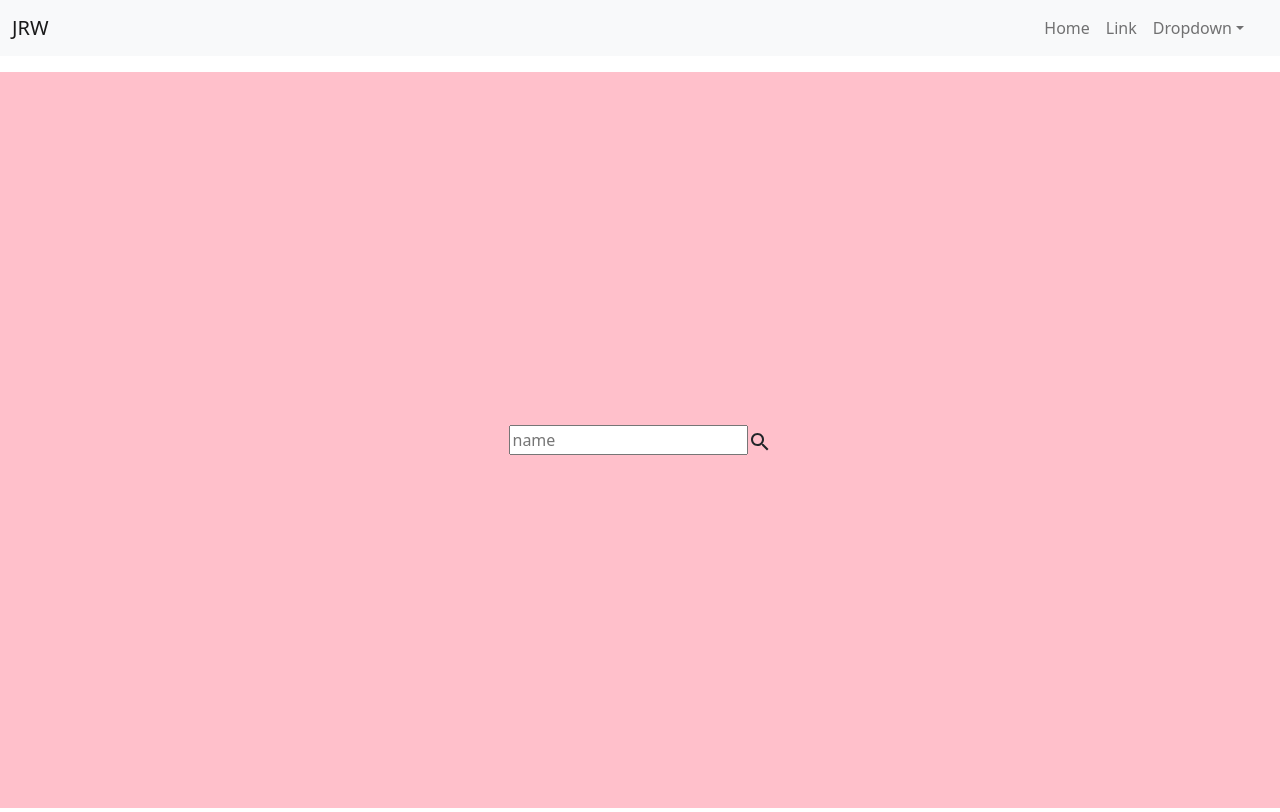
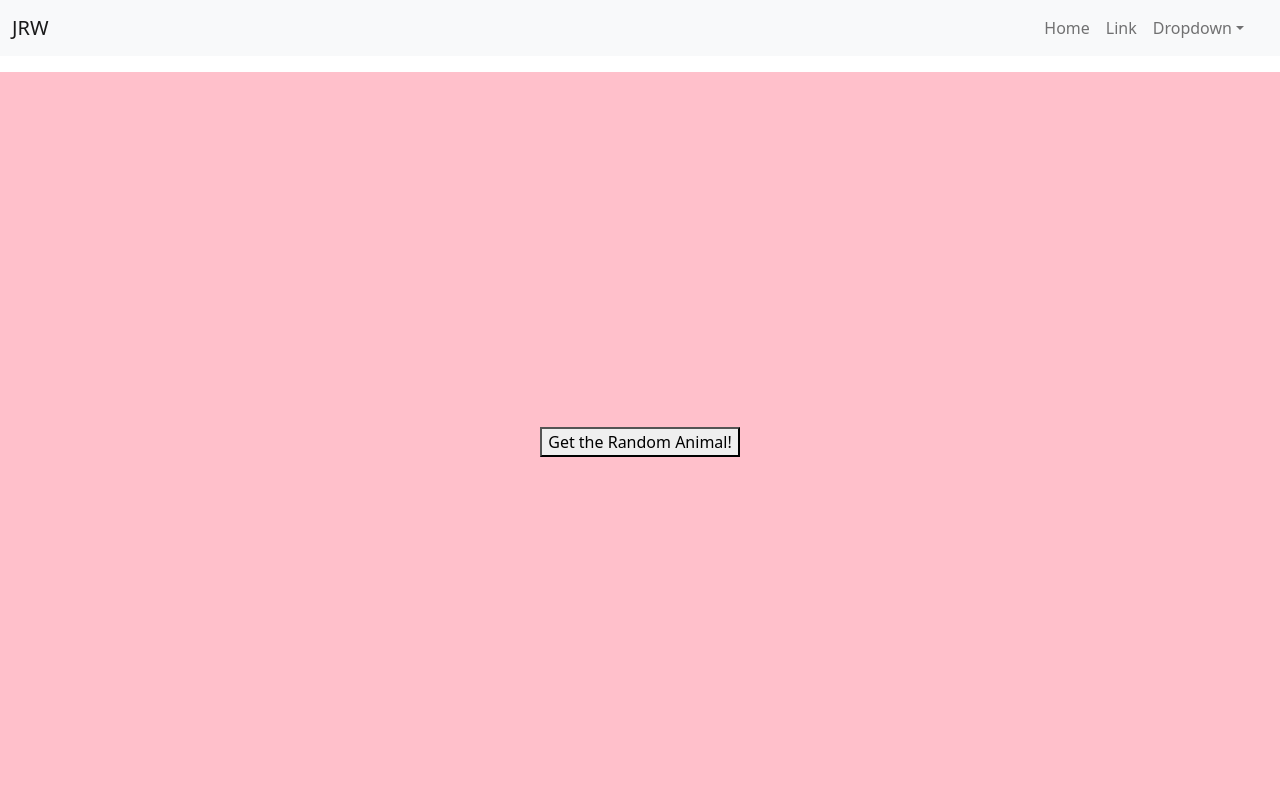
Before and after one commit to vpsxkqktm/Msa-Phase2-FrontEnd, a React (Create React App) app: page / in a window 1280 px wide. Built offline with nearby package versions, Linux system fonts and the light colour scheme.

Commit message:
Change API to random animals and add more div on the top of the div

```diff
--- a/package.json
+++ b/package.json
@@ -16,6 +16,7 @@
     "@types/react-dom": "^18.0.6",
     "axios": "^0.27.2",
     "bootstrap": "^5.2.0",
+    "cors": "^2.8.5",
     "pokenode-ts": "^1.16.0",
     "react": "^18.2.0",
     "react-bootstrap": "^2.4.0",
--- a/src/App.tsx
+++ b/src/App.tsx
@@ -5,6 +5,8 @@ import React, { useState } from "react";
 import 'bootstrap/dist/css/bootstrap.css'
 import { display } from "@mui/system";
 import SearchIcon from '@mui/icons-material/Search';
+import zIndex from "@mui/material/styles/zIndex";
+import { Hidden } from "@mui/material";
 
 
 function App() {
@@ -12,16 +14,10 @@ function App() {
   const [userId, setUserId] = useState("");
 
   function t() {
-    axios.get("https://friends.roblox.com/v1/users/" + userId + "/friends",
-    {headers: {
-      'Access-Control-Allow-Origin': '*',
-      'Access-Control-Allow-Credentials': true,
-      'crossdomain' : true
-    },
-
-  }).then((res) => {
-
+    axios.get("https://zoo-animal-api.herokuapp.com/animals/rand")
+  .then((res) => {
       console.log(res.data);
+      return <div>asd</div>
     });
   }
   return (
@@ -31,18 +27,25 @@ function App() {
         display: 'flex',
         alignItems: 'center',
         justifyContent: 'center',
-        height: '92vh',
-        backgroundColor: 'pink'
+        height: '92.5vh',
+        backgroundColor: 'pink',
+        zIndex: 0
       }}>
-        <form>
-          <input type='text'
-          placeholder='name'
-          id ='searchInput'
-          onChange={(e) => setUserId(e.target.value)}
-          />
-          <SearchIcon cursor='pointer' onClick={t} />
-        </form>
+        <button onClick={() =>t()}>
+          Get the Random Animal!
+        </button>
+        <div className="popup"
+          style={{
+            display: 'none',
+            position:'absolute' ,
+            width: '100vw',
+            height: '92.5vh',
+            backgroundColor: 'skyblue',
+            zIndex:1}}>
+            asdf
+        </div>
       </div>
+
     </>
   );
 }
```
Also changed, not shown: 1 other file (tests, documents, lock files or other folders).
